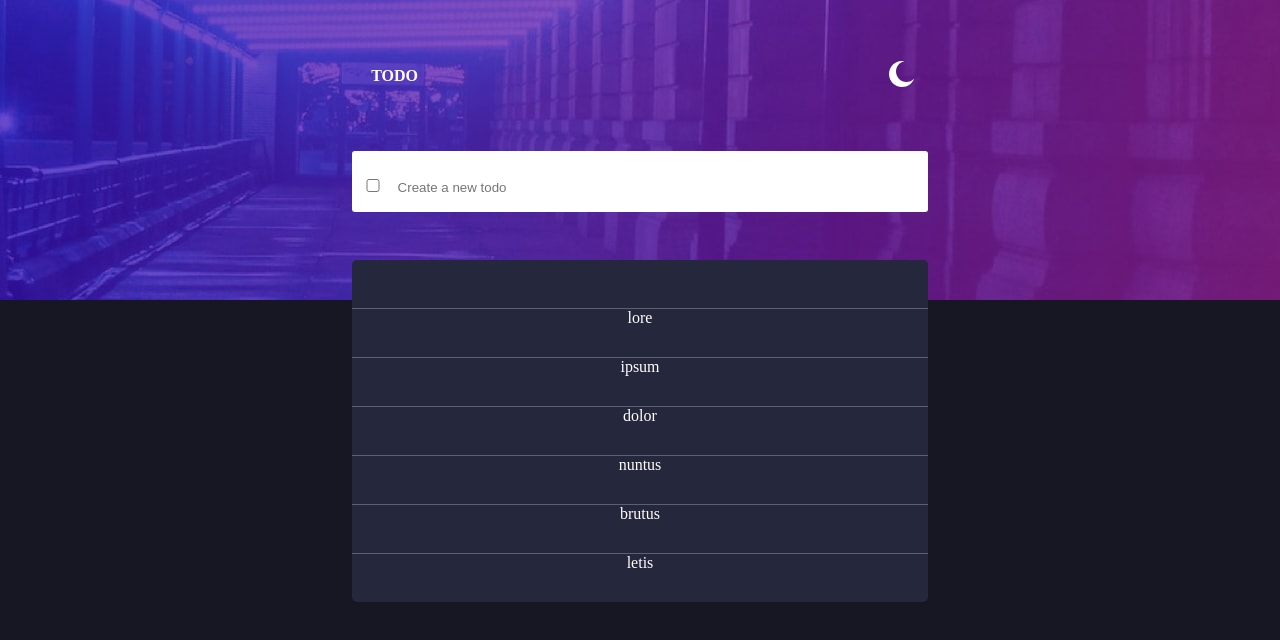
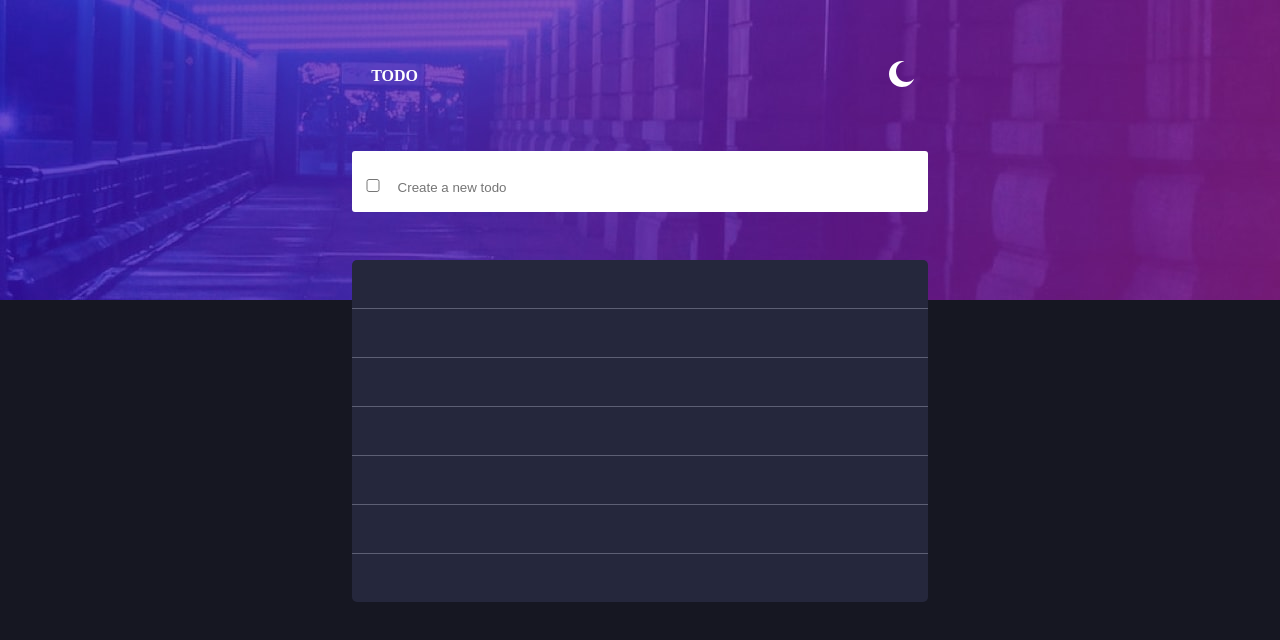
Before and after one commit to officialrexart/To-do-list-app, a plain HTML site: page index.html in a window 1280 px wide. Drawn offline with Linux system fonts and the light colour scheme.

Commit message:
here all the text contents are removed

```diff
--- a/index.html
+++ b/index.html
@@ -41,12 +41,12 @@
     <div class="main-body-part">
 
 <div class="routine-div one"></div>
-<div class="routine-div">lore</div>
-<div class="routine-div">ipsum</div>
-<div class="routine-div">dolor</div>
-<div class="routine-div">nuntus</div>
-<div class="routine-div">brutus</div>
-<div class="routine-div seven">letis</div>
+<div class="routine-div"></div>
+<div class="routine-div"></div>
+<div class="routine-div"></div>
+<div class="routine-div"></div>
+<div class="routine-div"></div>
+<div class="routine-div seven"></div>
 
       <!-- The div below displays only on mobile screen -->
 <div class="last-div"> last div</div>
```
